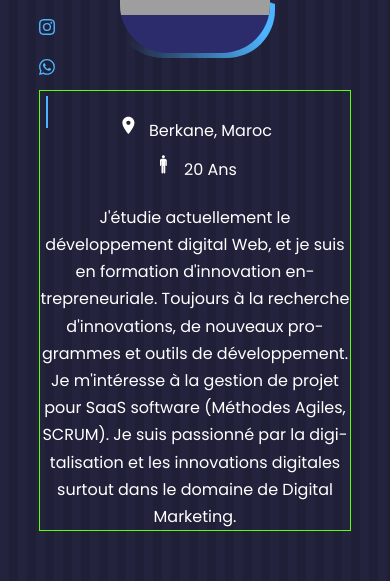
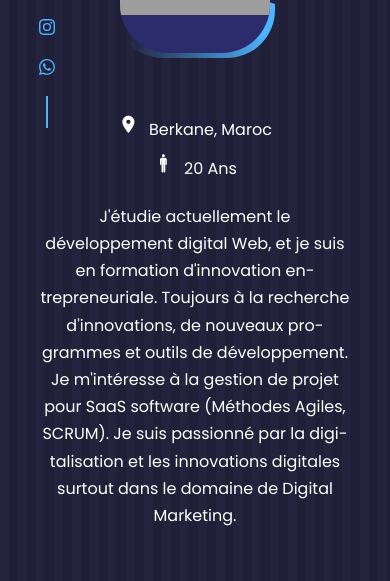
Before and after one commit to hmaach/Portfilio-React-Js, a React (Create React App) app: page / in a window 390 px wide. Shown: the part 464-1045 px from the top of the page. Built offline with nearby package versions, Linux system fonts and the light colour scheme; grey boxes are pictures that could not be loaded.

Commit message:
last commit 2

```diff
--- a/src/Components/header/header.css
+++ b/src/Components/header/header.css
@@ -160,7 +160,7 @@ header {
 
     }
     .about {
-        border: rgb(94, 255, 0) 1px solid;
+        /* border: rgb(94, 255, 0) 1px solid; */
         margin: 0;
         padding: 0 !important;
     }
```
